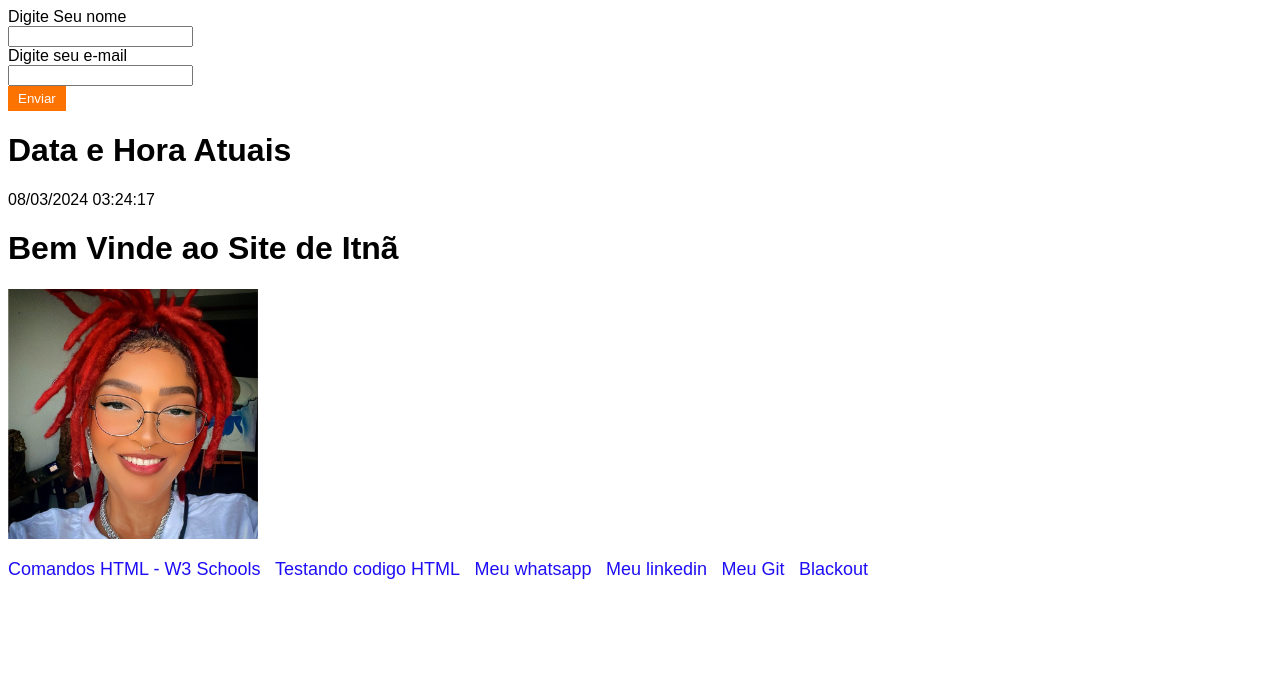
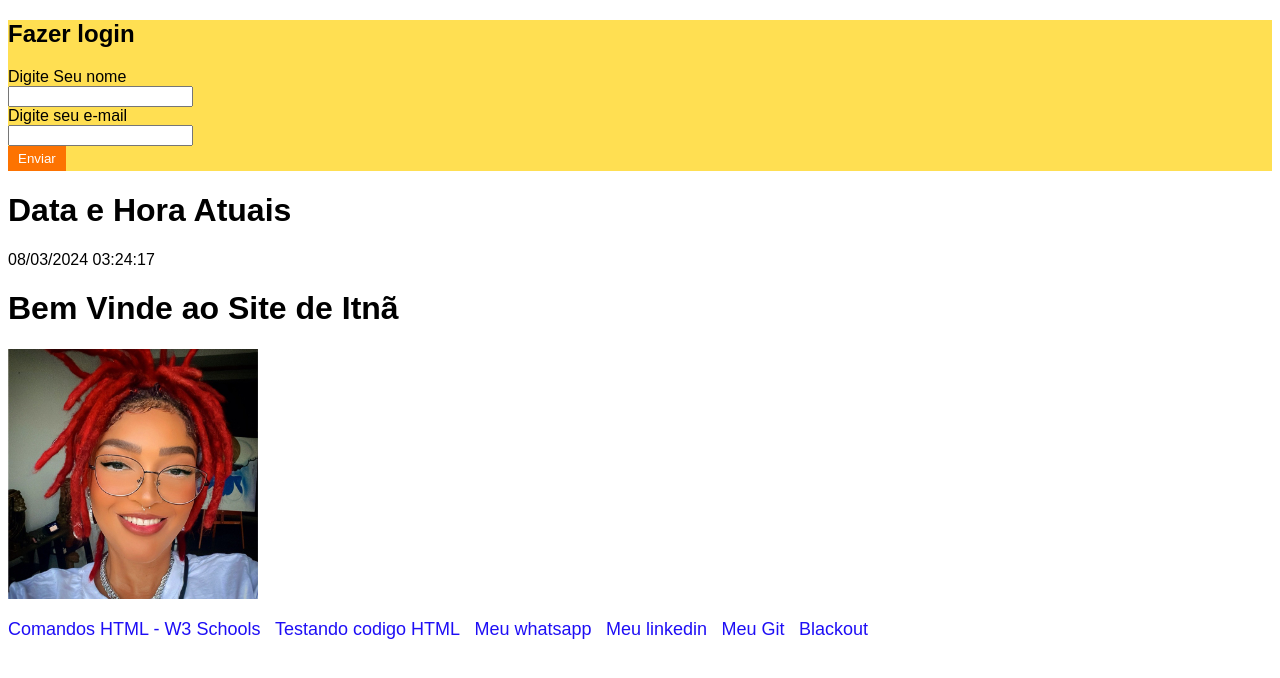
Before and after one commit to itnanunes/AulasEBAC, a plain HTML site: page Modulo 9/SiteEbac/MeuSiteItna.html in a window 1280 px wide. Drawn offline with Linux system fonts and the light colour scheme.

Commit message:
Atividade 8

```diff
--- a/Modulo 9/SiteEbac/MeuSiteItna.html
+++ b/Modulo 9/SiteEbac/MeuSiteItna.html
@@ -5,13 +5,14 @@
 <meta name="viewport" content="width=device-width, initial-scale=1.0">
 
 
-<div>
-    <form action="">
+<div id="form">
+    <h2> Fazer login</h2>
+    <form action="https://ebaconline.com.br/">
         <label for="nome"> Digite Seu nome</label>
         <input type="text" name="nome" id="nome">
         <label for="email">Digite seu e-mail</label>
         <input type="email" name="email" id="email">
-        <input type="submit" value="Enviar">
+        <input type="submit" value="Enviar" class="btn-enviar">
     </form>
 
     </div>
@@ -75,7 +76,7 @@ setInterval(atualizarDataHora, 1000);
         <nav>
          <ul>
             <li><a href="https://www.w3schools.com/html/" target="_blank">Comandos HTML - W3 Schools</a></li>
-            <li><a href="            https://www.w3schools.com/html/tryit.asp?filename=tryhtml_default
+            <li><a href=" https://www.w3schools.com/html/tryit.asp?filename=tryhtml_default
                 " target="_blank">Testando codigo HTML</a></li>
            <li><a href="https://api.whatsapp.com/send?phone=5571993085996" target="_blank">Meu whatsapp</a></li>
             <li><a href="https://www.linkedin.com/in/itna" target="_blank">Meu linkedin</a></li>
```
Also changed, not shown: 2 other files.
